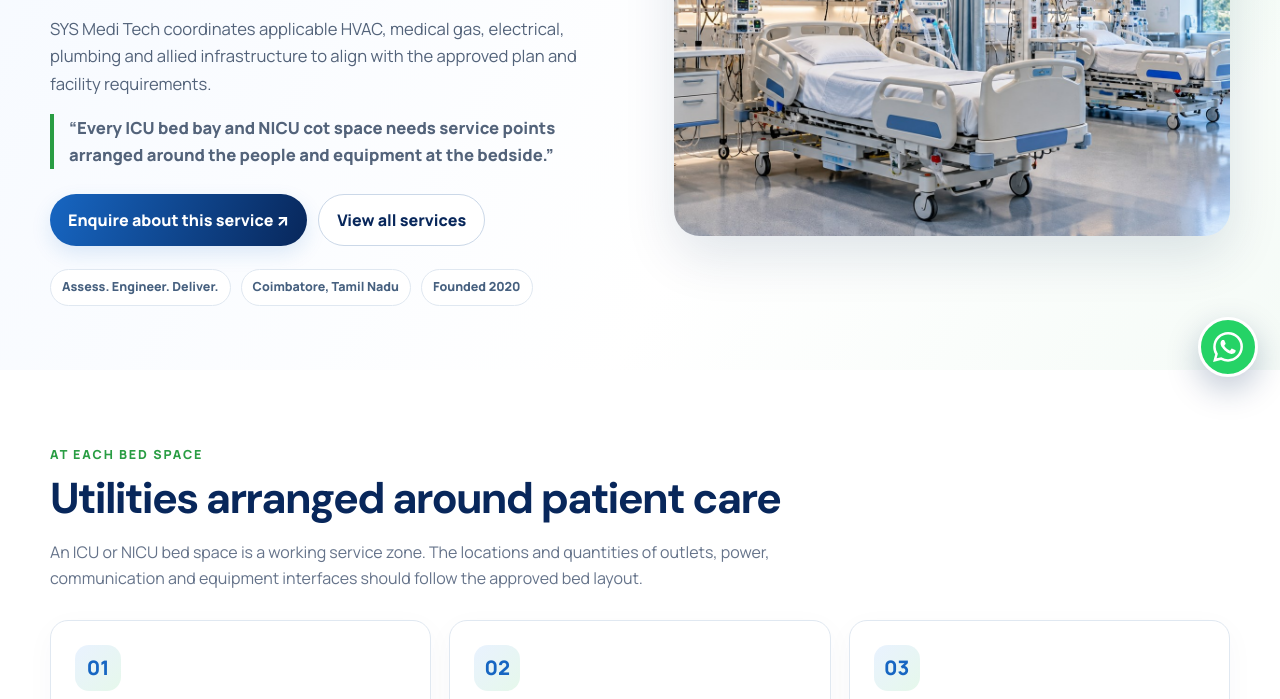
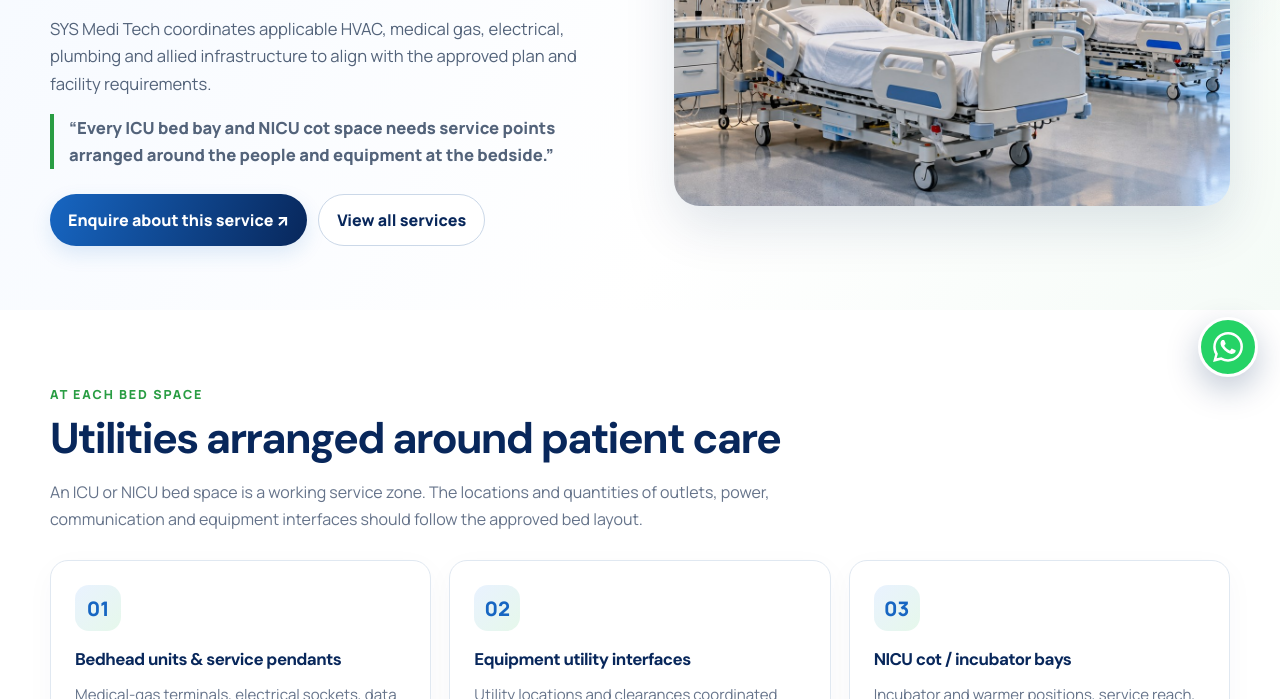
Before and after one commit to Chay-Dhanush/sysmeditech, a plain HTML site: page icu-nicu-critical-care.html in a window 1280 px wide. Shown: the part 401-1100 px from the top of the page. Drawn offline with Linux system fonts and the light colour scheme.

Commit message:
Remove repeated hero metadata and align homepage navigation

```diff
--- a/icu-nicu-critical-care.html
+++ b/icu-nicu-critical-care.html
@@ -1,7 +1,7 @@
 <!doctype html>
 <html lang="en"><head><meta charset="utf-8"><meta name="viewport" content="width=device-width,initial-scale=1"><meta name="theme-color" content="#08275b"><meta name="description" content="Intensive and neonatal care spaces need their infrastructure and equipment interfaces coordinated around specialist room use. SYS Medi Tech healthcare infrastructure engineering in Coimbatore, Tamil Nadu."><title>ICU, NICU &amp; Critical Care | SYS Medi Tech</title><link rel="stylesheet" href="assets/detail.css"></head><body>
 <header class="header"><div class="container nav"><a class="brand" href="index.html#home" aria-label="SYS Medi Tech homepage"><img src="assets/sys-medi-tech-logo.png" alt="SYS Medi Tech — Medical Gas Pipeline System"></a><button class="menu-btn" id="menuBtn" aria-label="Open navigation" aria-expanded="false">☰</button><nav class="navlinks" id="navLinks" aria-label="Main navigation"><a href="index.html#services">Services</a><a href="index.html#about">About us</a><a href="index.html#approach">Our approach</a><a href="index.html#projects">Projects</a><a href="index.html#testimonials">Testimonials</a><a class="btn btn-primary" href="index.html#contact">Contact ↗</a></nav></div></header>
-<main><section class="hero"><div class="container hero-grid"><div><span class="eyebrow">SYS Medi Tech · Healthcare infrastructure</span><h1>ICU, NICU &amp; Critical Care</h1><p class="lead">Intensive and neonatal care spaces need their infrastructure and equipment interfaces coordinated around specialist room use.</p><p>SYS Medi Tech coordinates applicable HVAC, medical gas, electrical, plumbing and allied infrastructure to align with the approved plan and facility requirements.</p><p class="tagline">“Every ICU bed bay and NICU cot space needs service points arranged around the people and equipment at the bedside.”</p><div class="hero-actions"><a class="btn" href="index.html?service=ICU%2C%20NICU%20%26%20Critical%20Care#contact">Enquire about this service ↗</a><a class="btn alt" href="index.html#services">View all services</a></div><div class="proof-line"><span>Assess. Engineer. Deliver.</span><span>Coimbatore, Tamil Nadu</span><span>Founded 2020</span></div></div><div><img class="hero-photo" src="assets/icu-nicu.jpg" alt="Modern intensive care room with beds, monitoring equipment and integrated utility services" fetchpriority="high"></div></div></section>
+<main><section class="hero"><div class="container hero-grid"><div><span class="eyebrow">SYS Medi Tech · Healthcare infrastructure</span><h1>ICU, NICU &amp; Critical Care</h1><p class="lead">Intensive and neonatal care spaces need their infrastructure and equipment interfaces coordinated around specialist room use.</p><p>SYS Medi Tech coordinates applicable HVAC, medical gas, electrical, plumbing and allied infrastructure to align with the approved plan and facility requirements.</p><p class="tagline">“Every ICU bed bay and NICU cot space needs service points arranged around the people and equipment at the bedside.”</p><div class="hero-actions"><a class="btn" href="index.html?service=ICU%2C%20NICU%20%26%20Critical%20Care#contact">Enquire about this service ↗</a><a class="btn alt" href="index.html#services">View all services</a></div></div><div><img class="hero-photo" src="assets/icu-nicu.jpg" alt="Modern intensive care room with beds, monitoring equipment and integrated utility services" fetchpriority="high"></div></div></section>
 <section><div class="container"><div class="section-head"><span class="eyebrow">At each bed space</span><h2>Utilities arranged around patient care</h2><p>An ICU or NICU bed space is a working service zone. The locations and quantities of outlets, power, communication and equipment interfaces should follow the approved bed layout.</p></div><div class="detail-grid"><article class="detail-card"><div class="icon">01</div><h3>Bedhead units &amp; service pendants</h3><p>Medical-gas terminals, electrical sockets, data and nurse-call points arranged for the planned bed position and clinical workflow.</p></article><article class="detail-card"><div class="icon">02</div><h3>Equipment utility interfaces</h3><p>Utility locations and clearances coordinated around monitors, ventilators, infusion equipment and other devices identified by the clinical brief.</p></article><article class="detail-card"><div class="icon">03</div><h3>NICU cot / incubator bays</h3><p>Incubator and warmer positions, service reach, power access and circulation space planned so staff can reach equipment and the infant without obstructing care.</p></article></div></div></section>
 <section class="related"><div class="container"><div class="section-head"><span class="eyebrow">Keep exploring</span><h2>Related services</h2><p class="related-intro">Healthcare infrastructure works best when the relevant systems are considered together. Explore these related SYS Medi Tech services or return to the full service catalogue.</p></div><div class="related-grid"><a class="related-card" href="mep-solutions.html"><img src="assets/mep-engineering.jpg" alt="Healthcare mechanical electrical and plumbing services with cable trays, panels and pipework" loading="lazy"><div class="related-copy"><strong>Complete MEP solutions</strong><span>Explore service ↗</span></div></a><a class="related-card" href="healthcare-environments.html"><img src="assets/operating-theatre.jpg" alt="Bright, modern clinical operating environment with organized equipment and integrated utilities" loading="lazy"><div class="related-copy"><strong>Healthcare environments</strong><span>Explore service ↗</span></div></a></div><div class="service-pagination"><a href="operation-theatre-infrastructure.html">← Previous: Operation theatre infrastructure</a><a href="mep-solutions.html">Next: Complete MEP solutions →</a><a href="index.html#services">Browse all services ↑</a></div></div></section>
 <section><div class="container"><div class="cta"><div><h2>Planning a healthcare infrastructure project?</h2><p>Tell us which services you need and our team can discuss the scope and next steps.</p></div><a class="btn" href="index.html?service=ICU%2C%20NICU%20%26%20Critical%20Care#contact">Discuss this service ↗</a></div></div></section></main>
```
